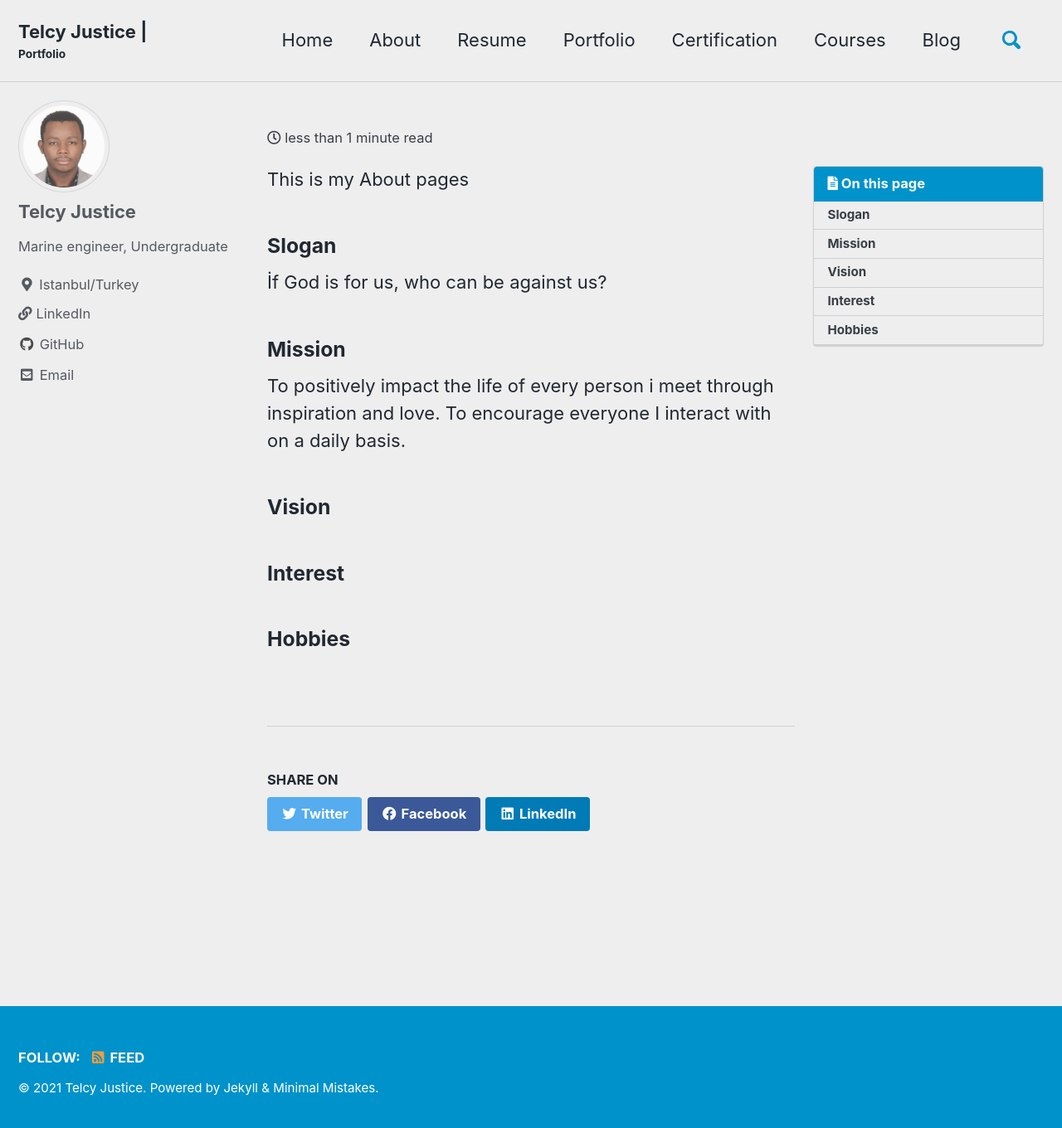
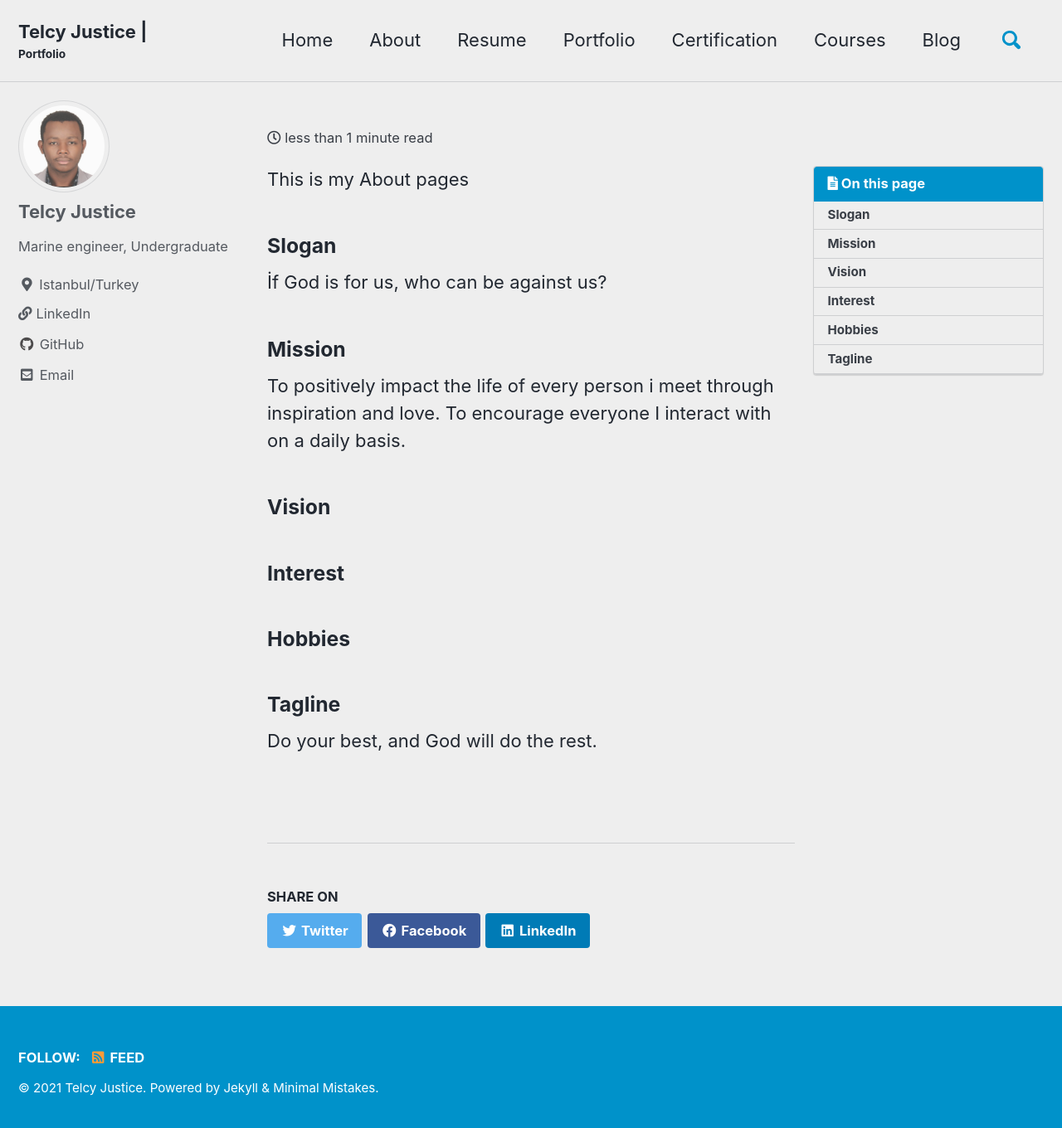
Before and after one commit to telcyjustice/telcyjustice.github.io, a Jekyll site: the page built from _pages/about.md, in a window 1280 px wide and 1368 px high. Shown: the top 1360 px of the window at 83% size. Built offline with Jekyll 4.4.1, drawn with Linux system fonts in a browser that asks for light colours; cached includes are drawn as plain includes.

Commit message:
Update about.md

```diff
--- a/_pages/about.md
+++ b/_pages/about.md
@@ -18,3 +18,5 @@ To positively impact the life of every person i meet through inspiration and lov
 ### Interest
 
 ### Hobbies
+### Tagline
+Do your best, and God will do the rest.
```
